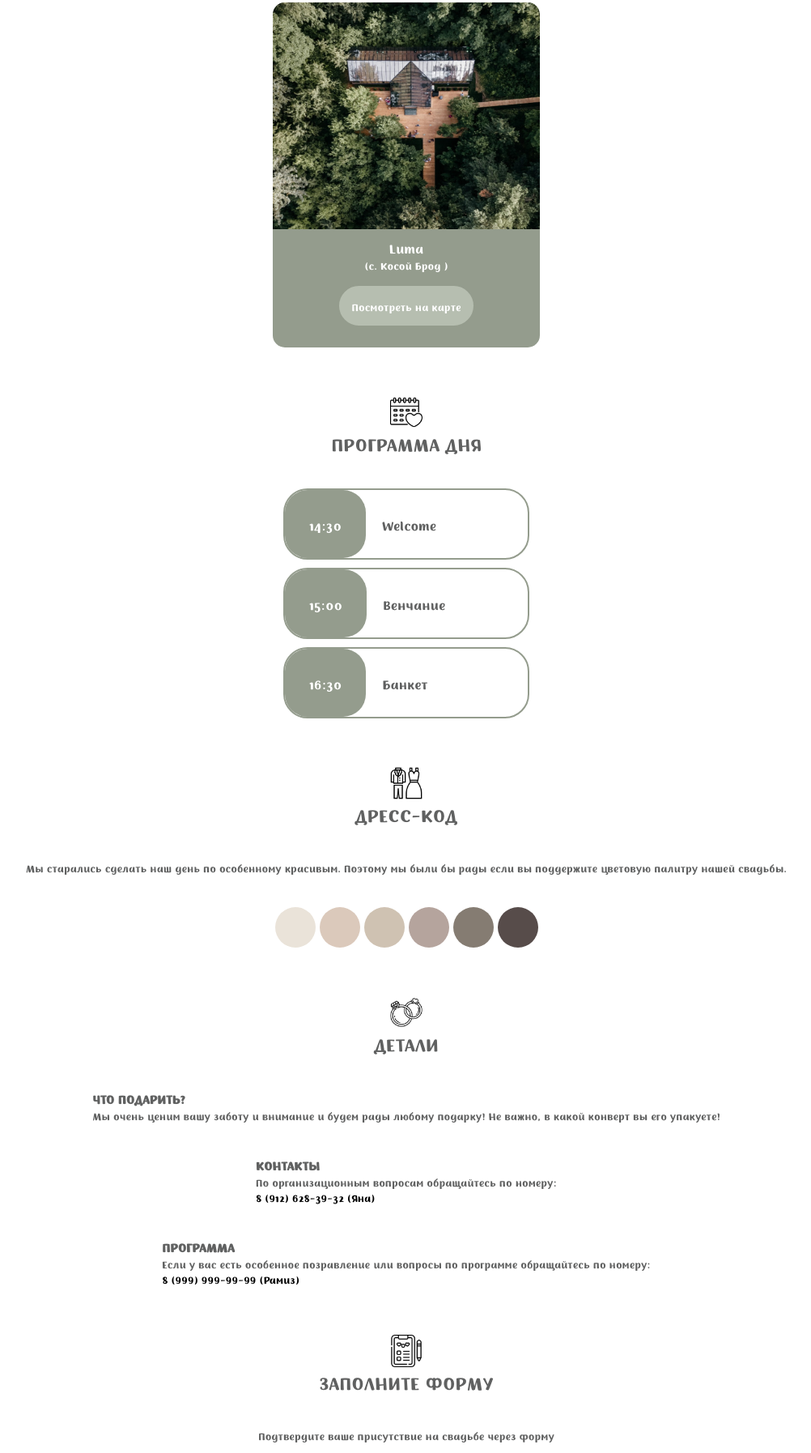
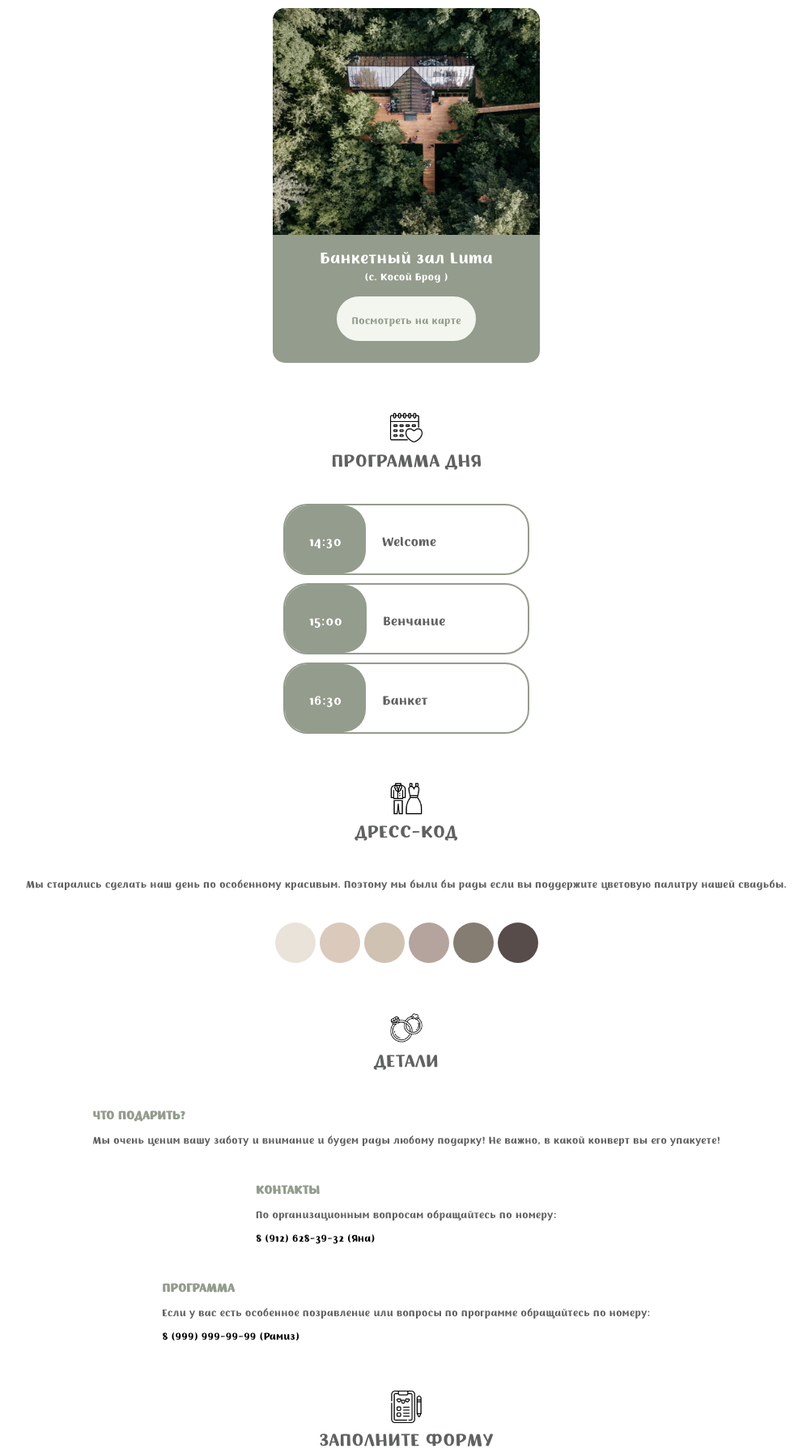
Before and after one commit to WiseKing5378/Daniil-wedding, a plain HTML site: page index.html in a window 1280 px wide. Shown: the part 704-2498 px from the top of the page at 81% size, without its empty margins (138-1140 px from the left). Drawn offline with Linux system fonts and the light colour scheme.

Commit message:
change style

```diff
--- a/index.html
+++ b/index.html
@@ -12,7 +12,7 @@
     <header></header>
     <main>
         <section class="invitation">
-            <div style="font-size: 44px;">
+            <div style="font-size: 50px;">
                 Wedding Day
             </div>
 
@@ -20,7 +20,7 @@
 
 
         <section>
-            <div style="font-size: 44px; color:#606161;">
+            <div style="font-size: 50px; color:#606161;">
                 11 | 06 | 2026
             </div>
         </section>
@@ -35,7 +35,7 @@
             <div class="place-sec">
                 <img src="1.jpg">
                 <div class="place-content">
-                    <p style="font-size: 20px;">Luma</p>
+                    <p style="font-size: 25px;">Банкетный зал Luma</p>
                     <p>(с. Косой Брод )</p>
                     <a  href="https://yandex.ru/maps/org/luma/169225670364?si=z9e25xcqvx38dg17ajvpb817r0"><div class="map">Посмотреть на карте</div></a>
                 </div>
@@ -77,16 +77,16 @@
                 <img src="ring.png" alt="" class="title-img">
                 <h2 class="title">Детали</h2>
             </div>
-            <div>
+            <div class="gift-item">
                 <h3>ЧТО ПОДАРИТЬ?</h3>
                 <p>Мы очень ценим вашу заботу и внимание и будем рады любому подарку! Не важно, в какой конверт вы его упакуете!</p>
             </div>
-            <div>
+            <div class="gift-item">
                 <h3>КОНТАКТЫ</h3>
                 <p>По организационным вопросам обращайтесь по номеру:</p>
                 <p style="text-decoration: none; color: black;">8 (912) 628-39-32 (Яна)</p>
             </div>
-            <div>
+            <div class="gift-item">
                 <h3>ПРОГРАММА</h3>
                 <p>Если у вас есть особенное позравление или вопросы по программе обращайтесь по номеру:</p>
                 <p style="text-decoration: none; color: black;">8 (999) 999-99-99 (Рамиз)</p>
--- a/style.css
+++ b/style.css
@@ -118,12 +118,13 @@ section{
 }
 .map{
     text-decoration: none;
-    color: white;
-    padding: 15px;
+    color: #949c8d;
+    padding: 18px;
     border:solid #949c8d 2px;
     border-radius: 30px;
-    background-color: #b6beb0;
+    background-color: #f2f6ee;
 }
+
 
 .color-text{
     display: flex;
@@ -188,6 +189,21 @@ section{
     padding: 30px;
 }
 
+.gift-item{
+    display: flex;
+    flex-direction: column;
+    gap: 10px;
+}
+
+.gift-item h3{
+    color: #949c8d;
+}
+
+.feedback{
+    gap: 10px;
+    text-align: center;
+}
+
 
 .timer {
   display: flex;
```
